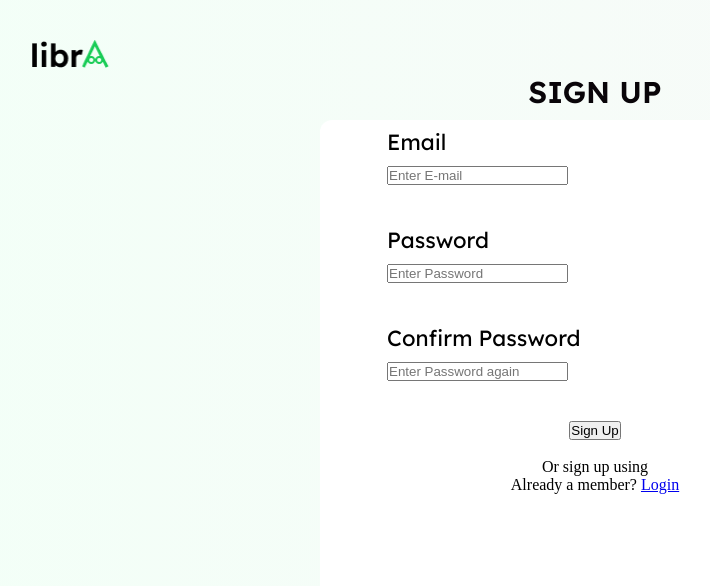
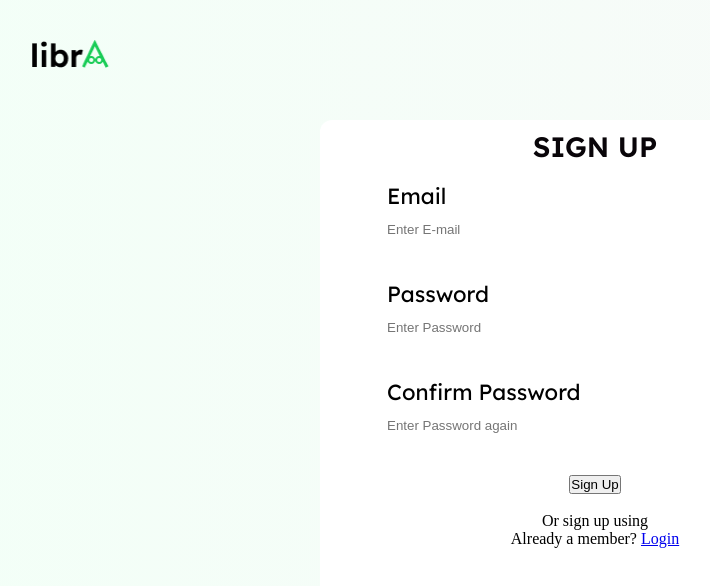
Before and after one commit to Nifix001/Libra, a React (Create React App) app: page /sign-up in a window 1280 px wide. Shown: the top 586 px of the page, without its empty margins (70-780 px from the left). Built offline with nearby package versions, Linux system fonts and the light colour scheme.

Commit message:
New commit

```diff
--- a/src/index.css
+++ b/src/index.css
@@ -736,22 +736,23 @@ color: #5E5A5E;
   display: flex;
   flex-direction: column;
   justify-content: center;
-  height: 590px;
+  height: 550px;
   width: 550px;
   border-radius: 12px;
   margin-top: 20px;
+
 }
 
 .form header{
-  margin-top: -300px;
+  margin-top: -150px;
   align-items: center;
 }
 
 .form h2{
   font-family: Lexend;
-  font-size: 30px;
+  font-size: 28px;
   font-weight: 600;
-  line-height: 40px;
+  line-height: 38px;
   letter-spacing: 0em;
   text-align: left;
   color: #090509;
@@ -767,3 +768,9 @@ color: #5E5A5E;
   width: 416px;
   height: 80px;
 }
+
+.form input{
+  width: 416px;
+  height: 30px;
+  border: none;
+}
--- a/src/pages/LogIn.js
+++ b/src/pages/LogIn.js
@@ -40,7 +40,7 @@ export default function LogIn() {
           name="email"
           value={userDetails.email}
           onChange={handleChange}
-          id="email"/><br />
+          id="email"/><hr />
           </label><br />
           <label htmlFor="pword">Password<br />
           <input
@@ -49,7 +49,7 @@ export default function LogIn() {
           name="password"
           value={userDetails.password}
           onChange={handleChange}
-          id="pword"/><br />
+          id="pword"/><hr />
           </label><br />
           <button>Log in</button>
           <br />
```
